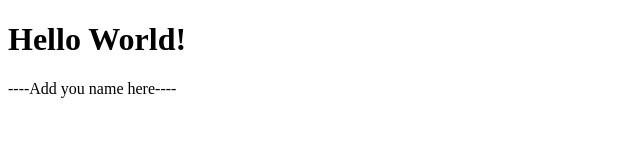
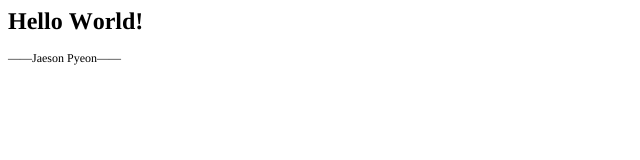
Before and after one commit to DS4200-S23-Class/ic-01-jpyeon, a plain HTML site: page index.html in a window 1280 px wide. Shown: the whole page, without its empty margins (0-640 px from the left). Drawn offline with Linux system fonts and the light colour scheme.

Commit message:
ic-01 done

```diff
--- a/index.html
+++ b/index.html
@@ -1,14 +1,18 @@
-<!DOCTYPE html>
+<!DOCTYPE html PUBLIC "-//W3C//DTD HTML 4.01//EN" "http://www.w3.org/TR/html4/strict.dtd">
 <html>
+<head>
+  <meta http-equiv="Content-Type" content="text/html; charset=utf-8">
+  <meta http-equiv="Content-Style-Type" content="text/css">
+  <title></title>
+  <meta name="Generator" content="Cocoa HTML Writer">
+  <meta name="CocoaVersion" content="2113.3">
+  <style type="text/css">
+    p.p2 {margin: 0.0px 0.0px 12.0px 0.0px; font: 12.0px Times; color: #000000; -webkit-text-stroke: #000000}
+    span.s1 {font-kerning: none}
+  </style>
+</head>
 <body>
-
-<h1>Hello World!</h1>
-
-<p>
-
-----Add you name here----
-
-</p>
-
+<h1 style="margin: 0.0px 0.0px 16.1px 0.0px; font: 24.0px Times; color: #000000; -webkit-text-stroke: #000000"><span class="s1"><b>Hello World!</b></span></h1>
+<p class="p2"><span class="s1">——Jaeson Pyeon——<span class="Apple-converted-space"> </span></span></p>
 </body>
 </html>
```
